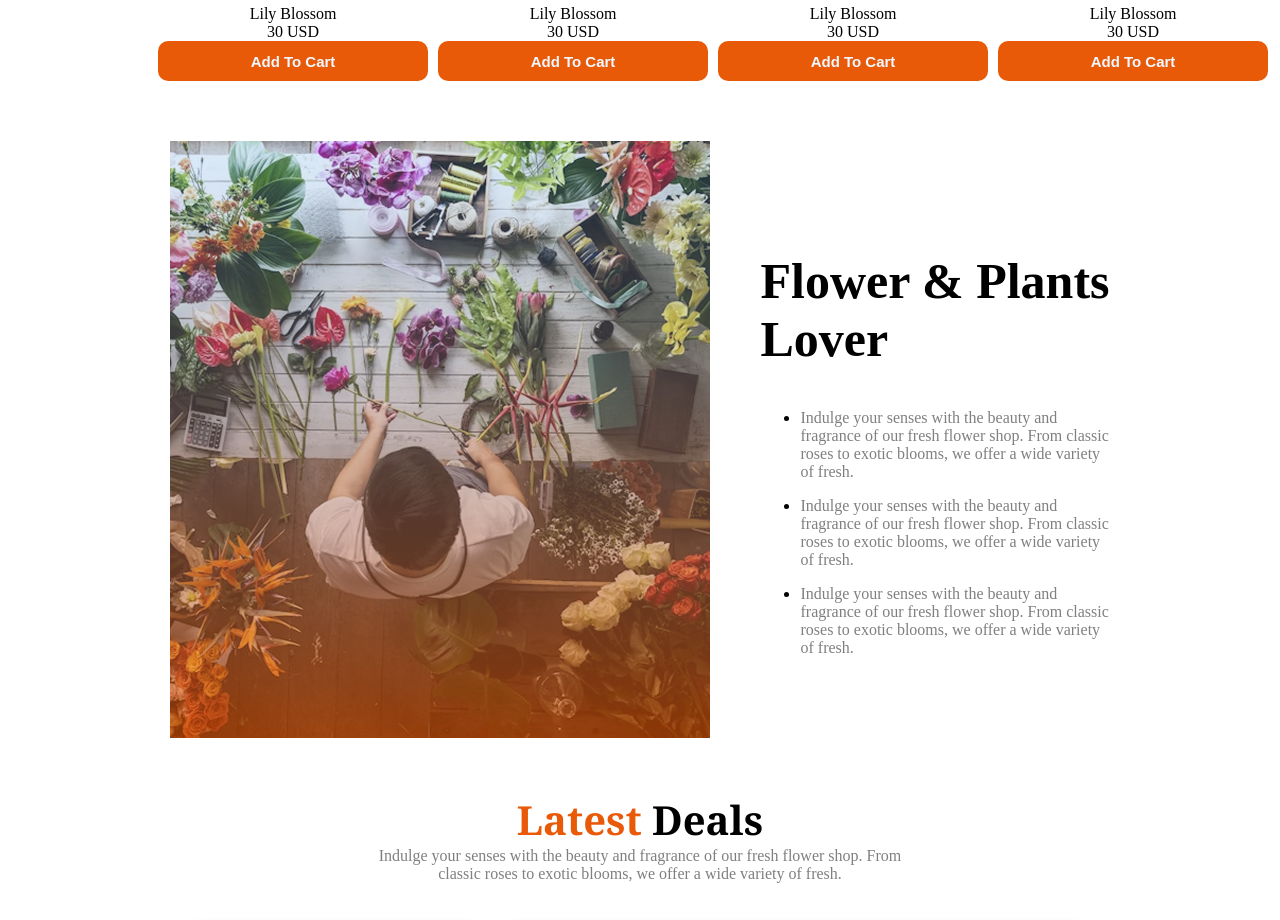
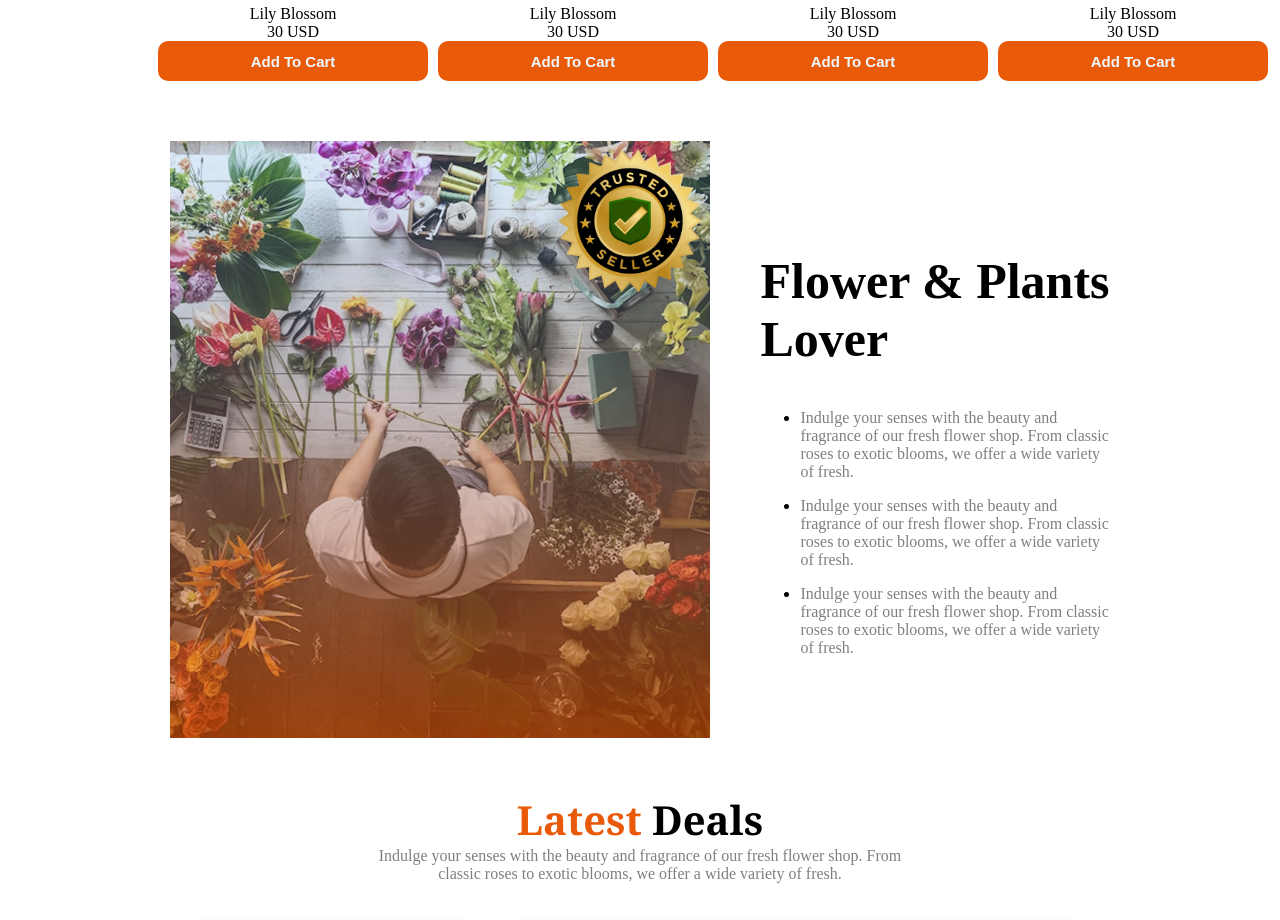
Before and after one commit to shahriarsoron/second-assignment-repo, a plain HTML site: page index.html in a window 1280 px wide. Shown: the part 1400-2320 px from the top of the page. Drawn offline with Linux system fonts and the light colour scheme.

Commit message:
finally done but

```diff
--- a/index.html
+++ b/index.html
@@ -92,6 +92,7 @@
         <section class="plant-lovers body">
             <div class="plant-lovers-image">
                 <!-- <img src="assets/trusted-badge.png" alt="" class="badge"> -->
+                 <img src="assets/trusted-badge.png" alt="Trusted Badge" class="trusted-badge">
                 <img src="assets/flower-store.png" alt="" class="flower-png">
             </div>
             <div class="plant-lovers-about">
--- a/styles/style.css
+++ b/styles/style.css
@@ -104,6 +104,19 @@ nav a{
     font-weight: bold;
 
 }
+.plant-lovers-image {
+    position: relative;
+    display: inline-block;
+}
+
+.trusted-badge {
+    position: absolute;
+    top: -20px;
+    right: -20px;
+    width: 200px; /* Adjust size if needed */
+    z-index: 10;
+}
+
 
 /* .badge{
     width: 12rem;
@@ -330,4 +343,7 @@ footer{
     /* .second-portion li{
          margin-bottom:0px;
     } */
+     .trusted-badge{
+        display:none;
+     }
 }
```
